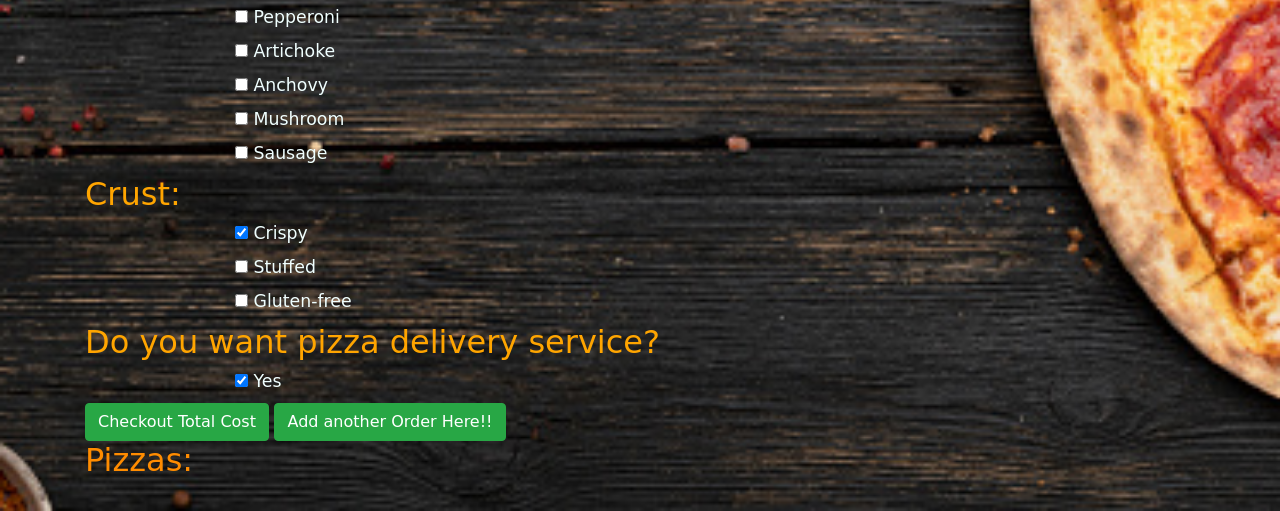
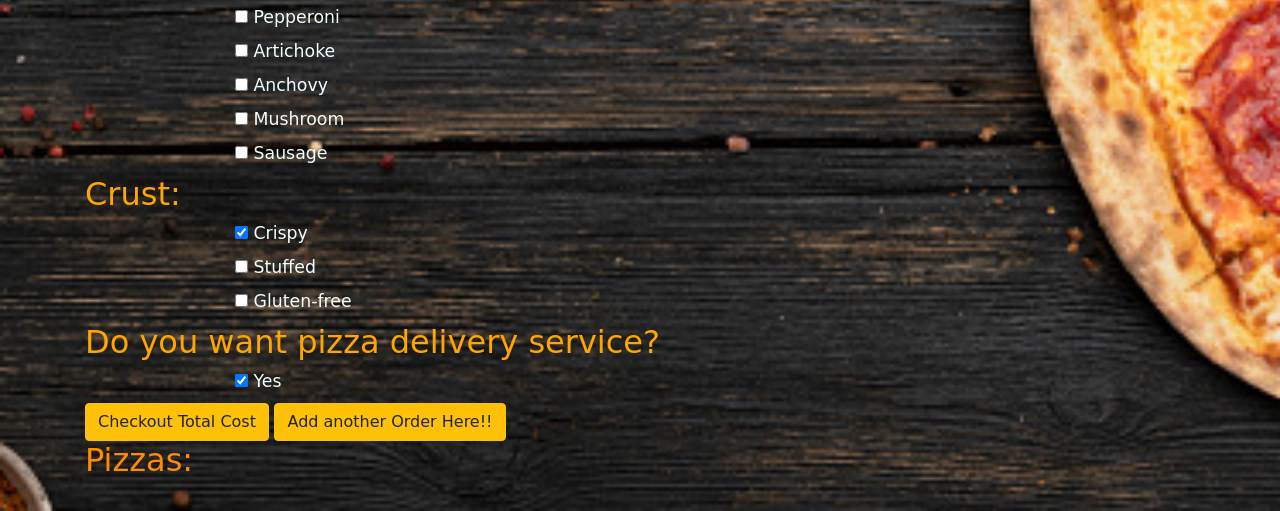
Before and after one commit to MureithiIvy/yum-pizza, a plain HTML site: page webpage.html in a window 1280 px wide. Shown: the part 574-1085 px from the top of the page. Drawn offline with Linux system fonts and the light colour scheme.

Commit message:
make changes made to this file

```diff
--- a/webpage.html
+++ b/webpage.html
@@ -103,8 +103,8 @@
               Yes
             </label>
           </div>
-          <button type="submit" class="btn btn-success"> Checkout  Total Cost</button>
-          <button type="submit" class="btn btn-success"> Add another Order Here!!</button>
+          <button type="submit" class="btn btn-warning"> Checkout  Total Cost</button>
+          <button type="submit" class="btn btn-warning"> Add another Order Here!!</button>
         </form>
 
         <h2 style="color: darkorange">Pizzas:</h2>
```
